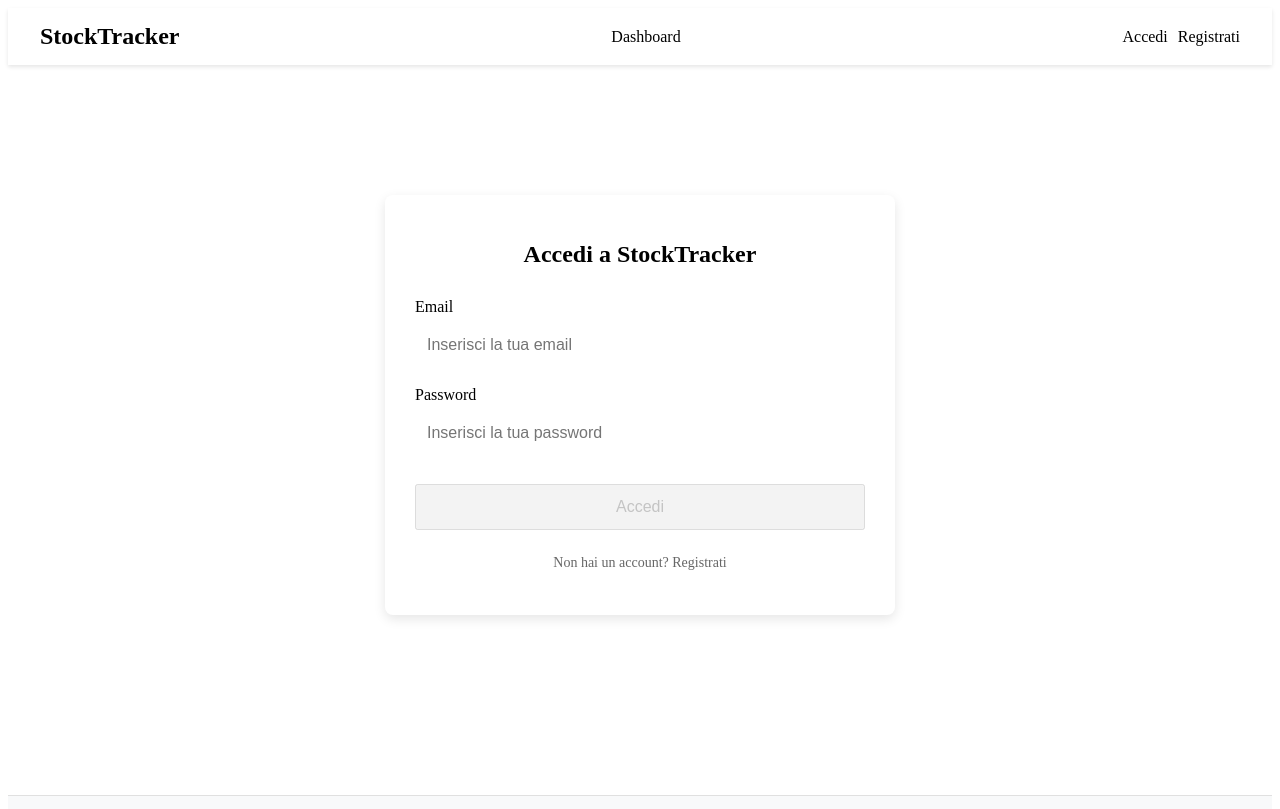
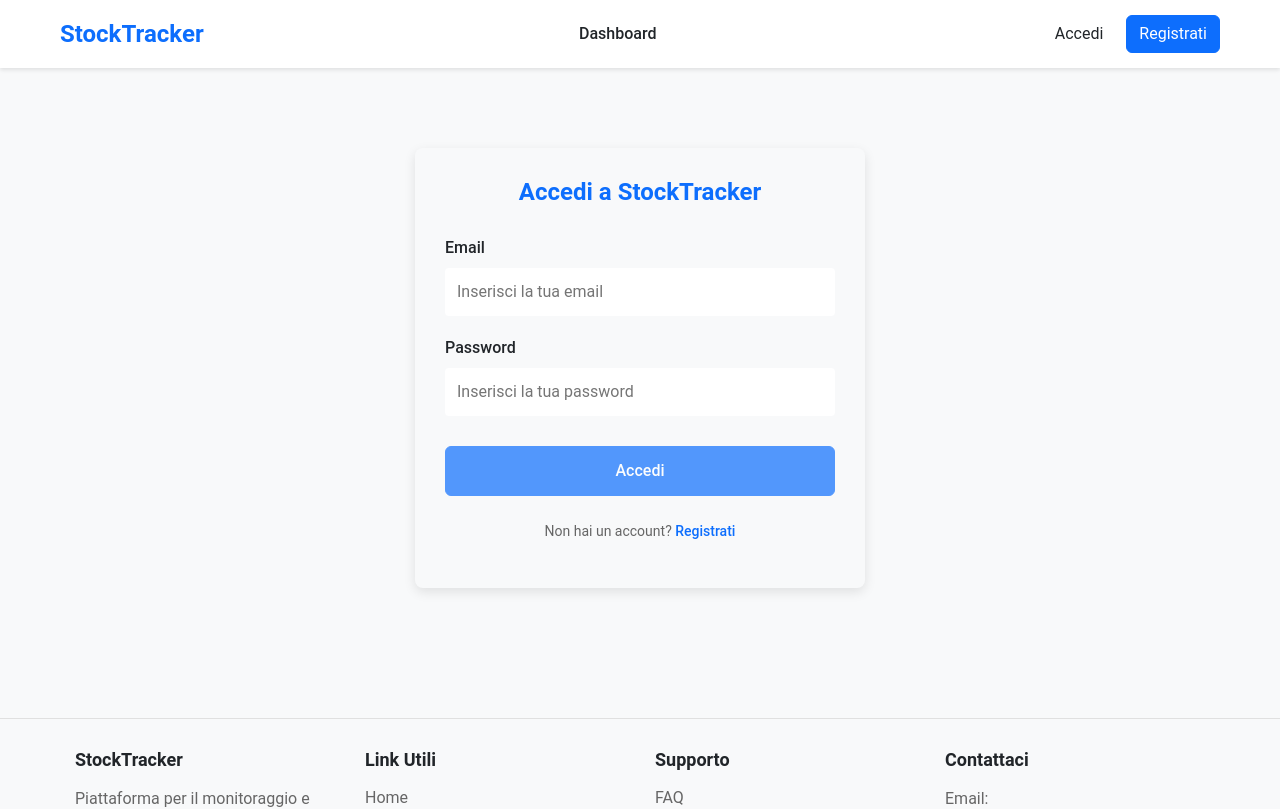
Before and after one commit to camb3la/StockTracker-FE, an Angular app: page /login in a window 1280 px wide. Shown: the top 809 px of the page. Built offline with nearby package versions, Linux system fonts and the light colour scheme.

Commit message:
Aggiunto BootStrap

```diff
--- a/package.json
+++ b/package.json
@@ -20,6 +20,8 @@
     "@angular/platform-server": "^19.2.0",
     "@angular/router": "^19.2.0",
     "@angular/ssr": "^19.2.3",
+    "@popperjs/core": "^2.11.8",
+    "bootstrap": "^5.3.3",
     "express": "^4.18.2",
     "rxjs": "~7.8.0",
     "tslib": "^2.3.0",
--- a/src/styles.css
+++ b/src/styles.css
@@ -1 +1,16 @@
-/* You can add global styles to this file, and also import other style files */
+@import 'bootstrap/dist/css/bootstrap.min.css';
+
+:root {
+  --primary-color: #0d6efd;
+  --secondary-color: #6c757d;
+  --success-color: #198754;
+  --danger-color: #dc3545;
+  --background-color: #f8f9fa;
+  --text-color: #212529;
+}
+
+body {
+  font-family: 'Roboto', sans-serif;
+  background-color: var(--background-color);
+  color: var(--text-color);
+}
```
Also changed, not shown: 1 other file (tests, documents, lock files or other folders).
